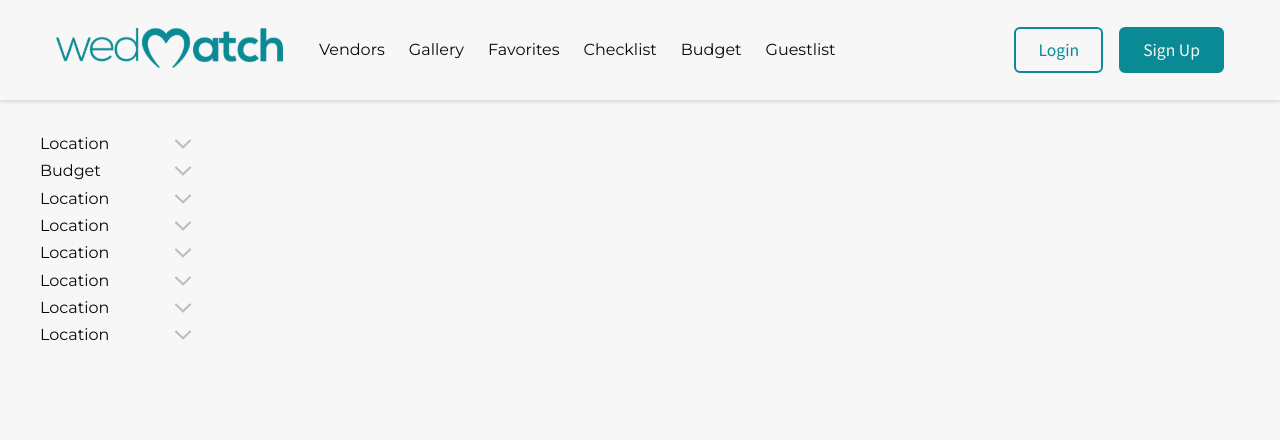
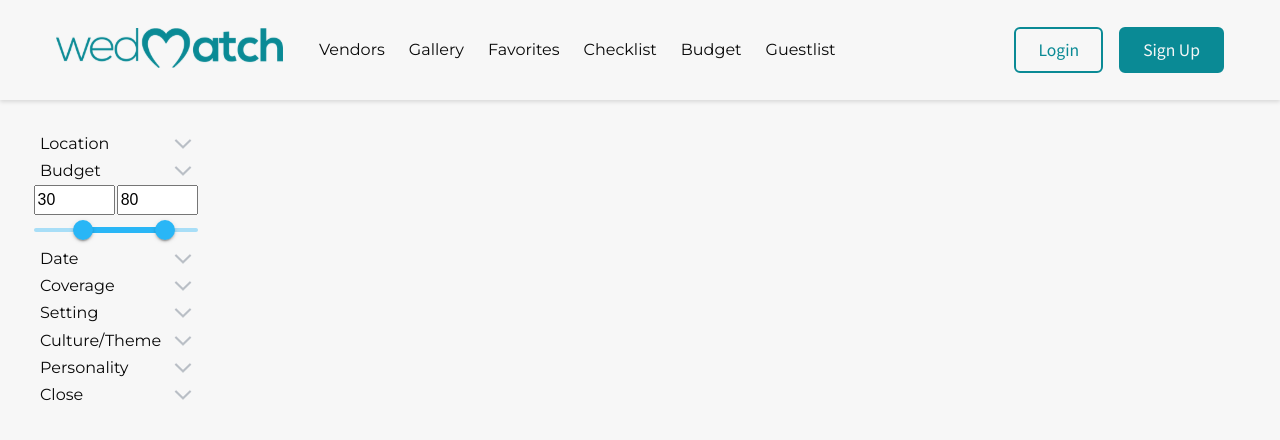
Before and after one commit to steveninouye/humming-bird, a Next.js app: page /vendors in a window 1280 px wide. Shown: the top 440 px of the page. Built offline with nearby package versions, Linux system fonts and the light colour scheme.

Commit message:
Add Budget Range Filter

```diff
--- a/components/Form/VendorFilters/RangeInputFilter/RangeInputFilter.module.scss
+++ b/components/Form/VendorFilters/RangeInputFilter/RangeInputFilter.module.scss
@@ -3,22 +3,28 @@
 .container {
   height: min-content;
   width: 100%;
+  position: relative;
 }
 
 .inputContainer {
+  display: block;
   height: min-content;
   transition: height 2s linear;
   padding: 0.1rem;
+  display: grid;
+  grid-template-columns: repeat(2, 1fr);
+  grid-template-rows: repeat(2, 1fr);
+  grid-gap: 0 0.1rem;
 }
 
 .input {
   @include ease-out;
   display: block;
   height: 30px;
+  display: inline-block;
   width: 100%;
 
   &.hidden {
-    z-index: -1;
     opacity: 0;
     height: 0;
     border: 0;
@@ -26,3 +32,7 @@
     margin: 0;
   }
 }
+
+.slider {
+  grid-column: 1 / -1;
+}
--- a/components/Form/VendorFilters/RangeInputFilter/RangeInputFilter.tsx
+++ b/components/Form/VendorFilters/RangeInputFilter/RangeInputFilter.tsx
@@ -1,14 +1,37 @@
-import { useId, useState } from 'react';
+import {
+  SyntheticEvent,
+  useEffect,
+  useId,
+  useRef,
+  useState,
+  WheelEventHandler,
+} from 'react';
 import FilterLabel from 'components/Form/VendorFilters/FilterLabel/FilterLabel';
 import styles from './RangeInputFilter.module.scss';
+import { Slider } from '@mui/material';
 
 export interface IRangeInputFilter {
   filterTitle: string;
+  max: number;
+  min: number;
 }
 
-const RangeInputFilter: React.FC<IRangeInputFilter> = ({ filterTitle }) => {
+const RangeInputFilter: React.FC<IRangeInputFilter> = ({
+  filterTitle,
+  max = 100,
+  min = 10,
+}) => {
+  const sliderRef = useRef<HTMLInputElement>(null);
+  // How to get the value of the slider
+  // get the slicder element
+  // sliderRef.current
+  //
+  // get all the children input elements
+  // sliderRef.current?.getElementsByTagName('input')
   const id = useId();
   const [isOpen, setIsOpen] = useState(false);
+  const [range, setRange] = useState([30, 80]);
+  const [lowerRange, upperRange] = range;
   return (
     <div className={styles.container}>
       <FilterLabel
@@ -19,10 +42,38 @@ const RangeInputFilter: React.FC<IRangeInputFilter> = ({ filterTitle }) => {
       />
       <div className={styles.inputContainer}>
         <input
-          id={id}
-          type="text"
-          placeholder="Search a Location"
-          className={`${styles.input} ${isOpen ? '' : styles.hidden}`}
+          className={styles.input}
+          type="number"
+          value={lowerRange}
+          max={Math.min(max, upperRange)}
+          min={min}
+          onChange={(e: SyntheticEvent<HTMLInputElement>) => {
+            const value = Number(e.currentTarget.value);
+            setRange([value, upperRange]);
+          }}
+        />
+        <input
+          className={styles.input}
+          type="number"
+          value={upperRange}
+          max={max}
+          min={Math.max(min, lowerRange)}
+          onChange={(e: SyntheticEvent<HTMLInputElement>) => {
+            const value = Number(e.currentTarget.value);
+            setRange([lowerRange, value]);
+          }}
+        />
+        <Slider
+          className={styles.slider}
+          value={range}
+          ref={sliderRef}
+          onChange={(event: Event, value: number | number[]) => {
+            setRange(value as number[]);
+          }}
+          valueLabelDisplay="auto"
+          disableSwap
+          max={max}
+          min={min}
         />
       </div>
     </div>
--- a/components/Form/VendorFilters/VendorFilters.tsx
+++ b/components/Form/VendorFilters/VendorFilters.tsx
@@ -10,13 +10,13 @@ const VendorFilters: React.FC<IVendorFiltersProps> = () => {
   return (
     <div className={styles.container}>
       <TextInputFilter filterTitle="Location" />
-      <RangeInputFilter filterTitle="Budget" />
-      <TextInputFilter filterTitle="Location" />
-      <TextInputFilter filterTitle="Location" />
-      <TextInputFilter filterTitle="Location" />
-      <TextInputFilter filterTitle="Location" />
-      <TextInputFilter filterTitle="Location" />
-      <TextInputFilter filterTitle="Location" />
+      <RangeInputFilter filterTitle="Budget" max={100} min={0} />
+      <TextInputFilter filterTitle="Date" />
+      <TextInputFilter filterTitle="Coverage" />
+      <TextInputFilter filterTitle="Setting" />
+      <TextInputFilter filterTitle="Culture/Theme" />
+      <TextInputFilter filterTitle="Personality" />
+      <TextInputFilter filterTitle="Close" />
     </div>
   );
 };
```
